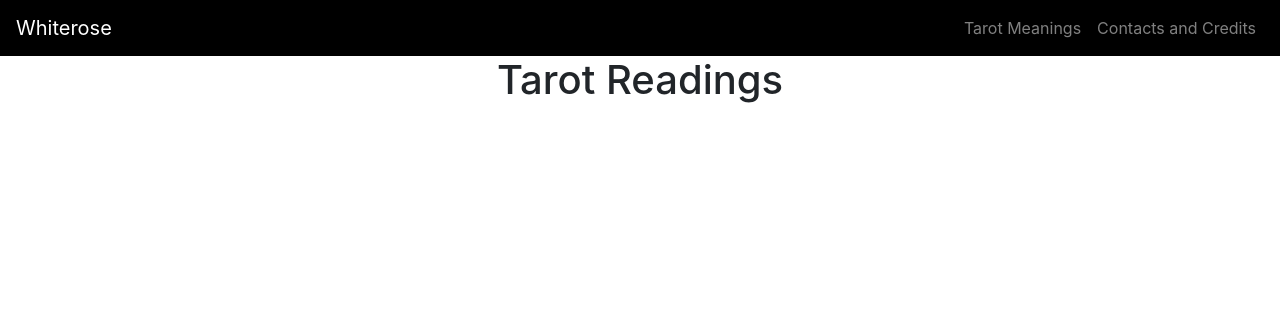
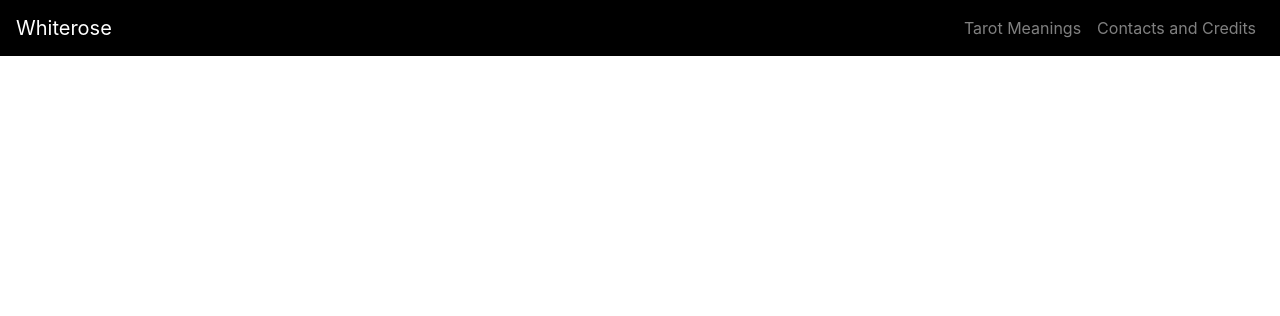
Before and after one commit to Mauluk92/WhiteRose_Tarot, a Django app: template tarot/templates/base.html in a window 1280 px wide. Shown: the top 316 px of the page. Run offline with Django 4.2, Linux system fonts and the light colour scheme; the template is opened without the code that fills it, so the values that code supplies are empty; some libraries are stand-ins or nearby versions; some web fonts are replaced.

Commit message:
Modifying Layoutù

```diff
--- a/tarot/templates/base.html
+++ b/tarot/templates/base.html
@@ -40,10 +40,6 @@
             </ul>
         </div>
     </nav>
-    <div class="container-fluid banner-container">
-
-            <h1 style="text-align:center">Tarot Readings</h1>
-    </div>
     <div class="container-fluid">
         {% block content %}
         {% endblock %}
```
